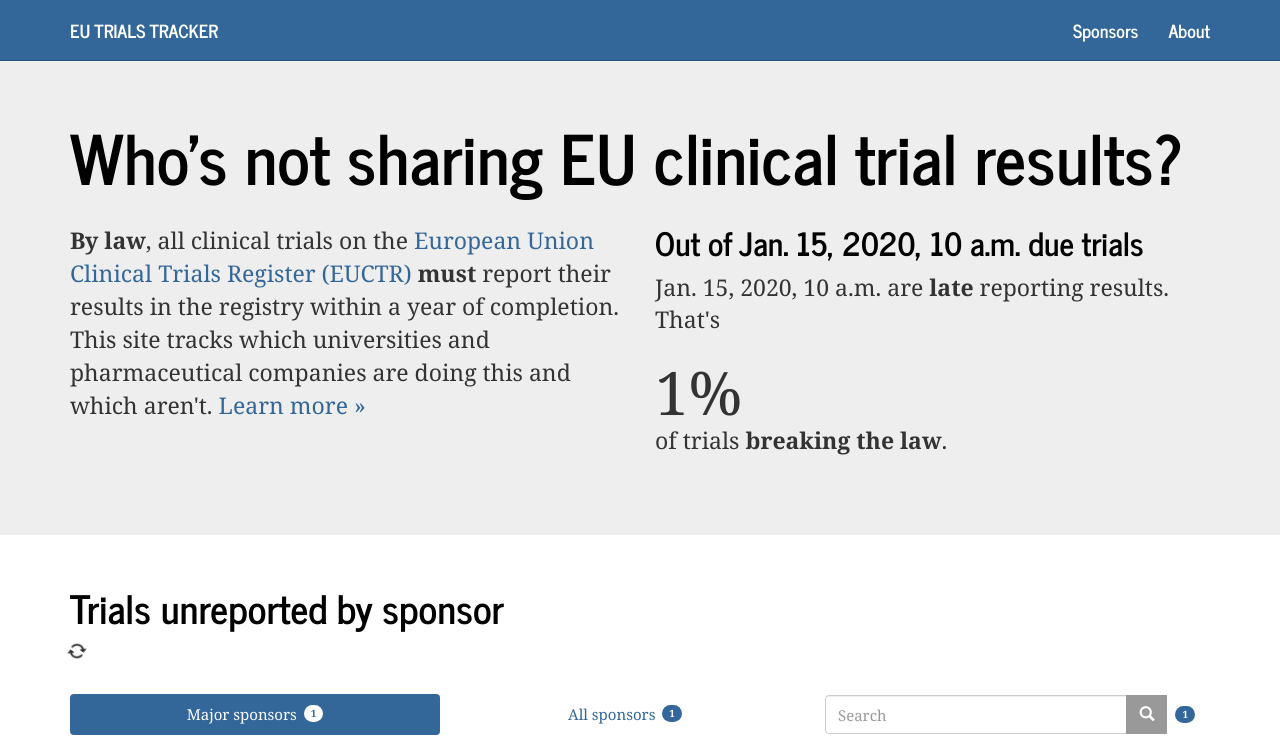
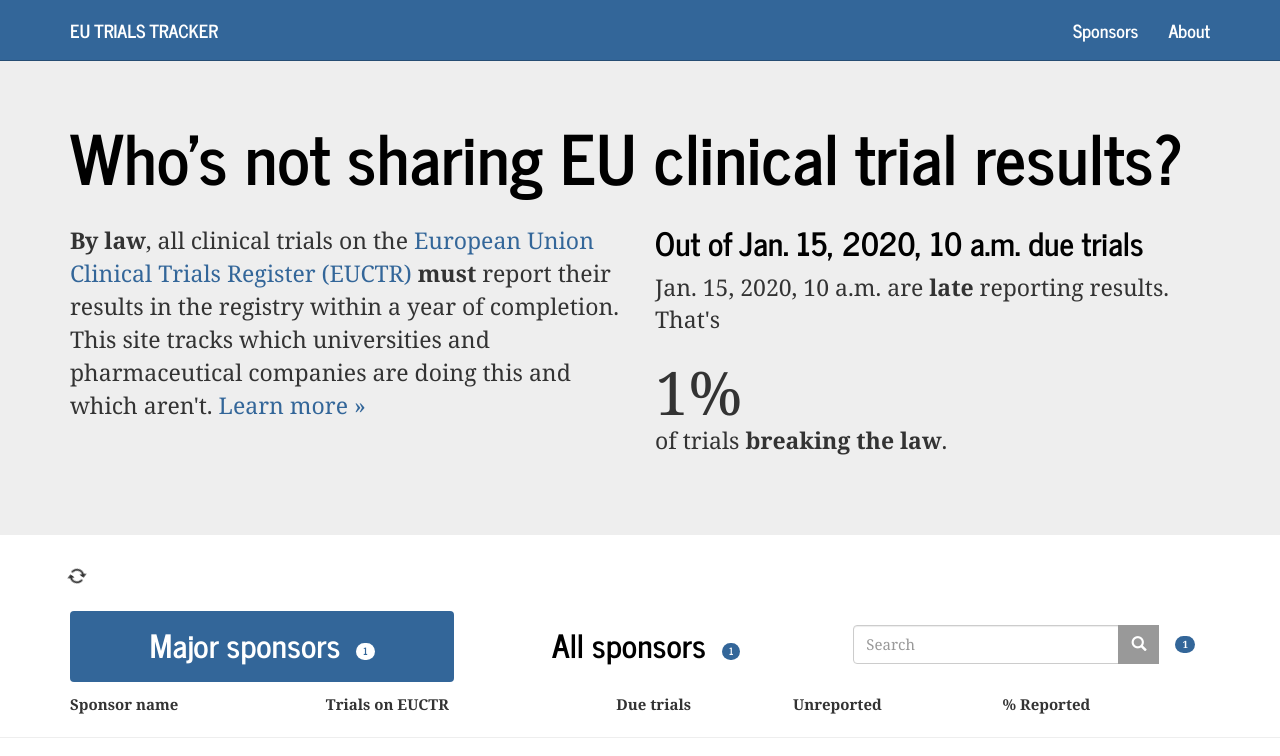
Before and after one commit to ebmdatalab/euctr-tracker-code, a Django app: template euctr/templates/index.html in a window 1280 px wide. Shown: the top 756 px of the page. Run offline with Django 3.2, Linux system fonts and the light colour scheme; the template is opened without the code that fills it: most values are stand-ins (such as "Sample title", 1, 10 or a date in 2020); lists and menus that the app fills with data are empty; style sheets or scripts are compiled from the project's sources; parts of the project's set-up code (start-up, migrations or seed data) failed here and were passed over; some libraries are stand-ins or nearby versions.

Commit message:
Use pill boxes for tabs

```diff
--- a/euctr/static/js/site.js
+++ b/euctr/static/js/site.js
@@ -110,7 +110,7 @@ function activate_trials_datatable() {
 	"pageLength": 100,
 	"lengthMenu": [ [10, 100, 500, -1], [10, 100, 500, "All"] ],
 	"orderClasses": false, // Turns off column highlighting, so sorting much faster
-	"dom": "tlpri",
+	"dom": "tlpr",
 	"autoWidth": false,
 	"aoColumns": [
 	    { "width": "25%", "orderSequence": [ "asc", "desc" ] },
@@ -127,28 +127,28 @@ function activate_trials_datatable() {
     var show_due = function() {
 	t.search("")
 	t.columns(DUE_TRIAL_COLUMN).search("due-trials").draw()
+	$('li.active').removeClass('active')
 	$('#due_trials').addClass('active')
-	$('#not_yet_due_trials').removeClass('active')
-	$('#bad_data_trials').removeClass('active')
-	$('#search_trials').removeClass('active')
+	$('.trials_preamble > *').hide()
+	$('.due_trials_preamble').show()
 	return false
     }
     var show_not_yet_due = function() {
 	t.search("")
 	t.columns(DUE_TRIAL_COLUMN).search("not-yet-due").draw()
-	$('#due_trials').removeClass('active')
+	$('li.active').removeClass('active')
 	$('#not_yet_due_trials').addClass('active')
-	$('#bad_data_trials').removeClass('active')
-	$('#search_trials').removeClass('active')
+	$('.trials_preamble > *').hide()
+	$('.not_yet_due_preamble').show()
 	return false
     }
     var show_bad_data = function() {
 	t.search("")
 	t.columns(DUE_TRIAL_COLUMN).search("bad-data").draw()
-	$('#due_trials').removeClass('active')
-	$('#not_yet_due_trials').removeClass('active')
+	$('li.active').removeClass('active')
 	$('#bad_data_trials').addClass('active')
-	$('#search_trials').removeClass('active')
+	$('.trials_preamble > *').hide()
+	$('.bad_data_preamble').show()
 	return false
     }
      var show_search = function() {
@@ -164,10 +164,9 @@ function activate_trials_datatable() {
 	t.draw(false)
 	$('#search_trials .badge').text(count)
 
-	$('#due_trials').removeClass('active')
-	$('#not_yet_due_trials').removeClass('active')
-	$('#bad_data_trials').removeClass('active')
+	$('li.active').removeClass('active')
 	$('#search_trials').addClass('active')
+	$('.trials_preamble > *').hide()
 	return false
     }
 
--- a/euctr/static/scss/site.scss
+++ b/euctr/static/scss/site.scss
@@ -94,6 +94,44 @@ body {
     display: none;
 }
 
+.nav-tabs .badge {
+    vertical-align: middle;
+    margin-left: 8px;
+}
+
+@media (min-width: $screen-sm-min) {
+  .search-pill {
+      margin-top: -55px;
+  }
+}
+
+#table-pills li.search-pill {
+  vertical-align: middle;
+}
+
+li.search-pill a {
+    margin-bottom: 3px;
+    padding-top: 14px;
+    padding-bottom: 15px;
+}
+#table-pills h2 {
+    margin-top: 6px;
+}
+#table-pills .badge {
+    margin-left: 8px;
+}
+.nav-pills > li.active a h2,
+.nav-pills > li.active a:hover h2,
+.nav-pills > li.active a:focus h2 {
+    color: #fff;
+    background-color: $brand-primary;
+}
+
+td .glyphicon {
+    vertical-align: text-bottom;
+    margin-left: 6px;
+}
+
 /****************************************************************/
 /* Front page */
 
@@ -131,9 +169,3 @@ body {
 .trials_table_loading {
     display: none;
 }
-
-@media (min-width: $screen-sm-min) {
-  #search_trials {
-      margin-top: -55px;
-  }
-}
--- a/euctr/templates/_sponsor_table.html
+++ b/euctr/templates/_sponsor_table.html
@@ -4,12 +4,12 @@
 
 <ul class="nav nav-pills nav-justified" id="table-pills">
   <li id="major_sponsors" role="presentation" class="active" title="Sponsors with more than 50 trials in total listed in EUCTR" data-toggle="xtooltip" data-placement="bottom">
-    <a href="#">Major sponsors <span class="badge">{{ major_sponsors_count }}</span></a>
+    <a href="#"><h2>Major sponsors <span class="badge">{{ major_sponsors_count }}</span></h2></a>
   </li>
   <li id="all_sponsors" role="presentation" title="Sponsors with at least one completed, due trial" data-toggle="xtooltip" data-placement="bottom">
-    <a href="#">All sponsors <span class="badge">{{ all_sponsors_count }}</span></a>
+    <a href="#"><h2>All sponsors <span class="badge">{{ all_sponsors_count }}</span></h2></a>
   </li>
-  <li id="search_sponsors" role="presentation">
+  <li id="search_sponsors" class="search-pill" role="presentation">
     <a href="#">
     <div class="input-group">
       <input type="text" class="form-control" placeholder="Search">
--- a/euctr/templates/index.html
+++ b/euctr/templates/index.html
@@ -34,8 +34,6 @@
   </div>
 
   <div class="container">
-    <h1>Trials unreported by sponsor</h1>
-
     {% include "_sponsor_table.html" with table=all_sponsors %}
   </div>
 
--- a/todo.txt
+++ b/todo.txt
@@ -17,6 +17,7 @@ Ben
     Summary at top with total trials in register, due, late unreported etc. in a table (Helen)
 
 Should "other" or "no trial status" say also if reported?
+"Some have, some have not" not true if they are all one way
 
 /ab-science isn't in all_sponsors - isn't listed as has no due trials. Should it be?
 
```
Also changed, not shown: euctr/templates/sponsor.html (+36 -12 lines).
